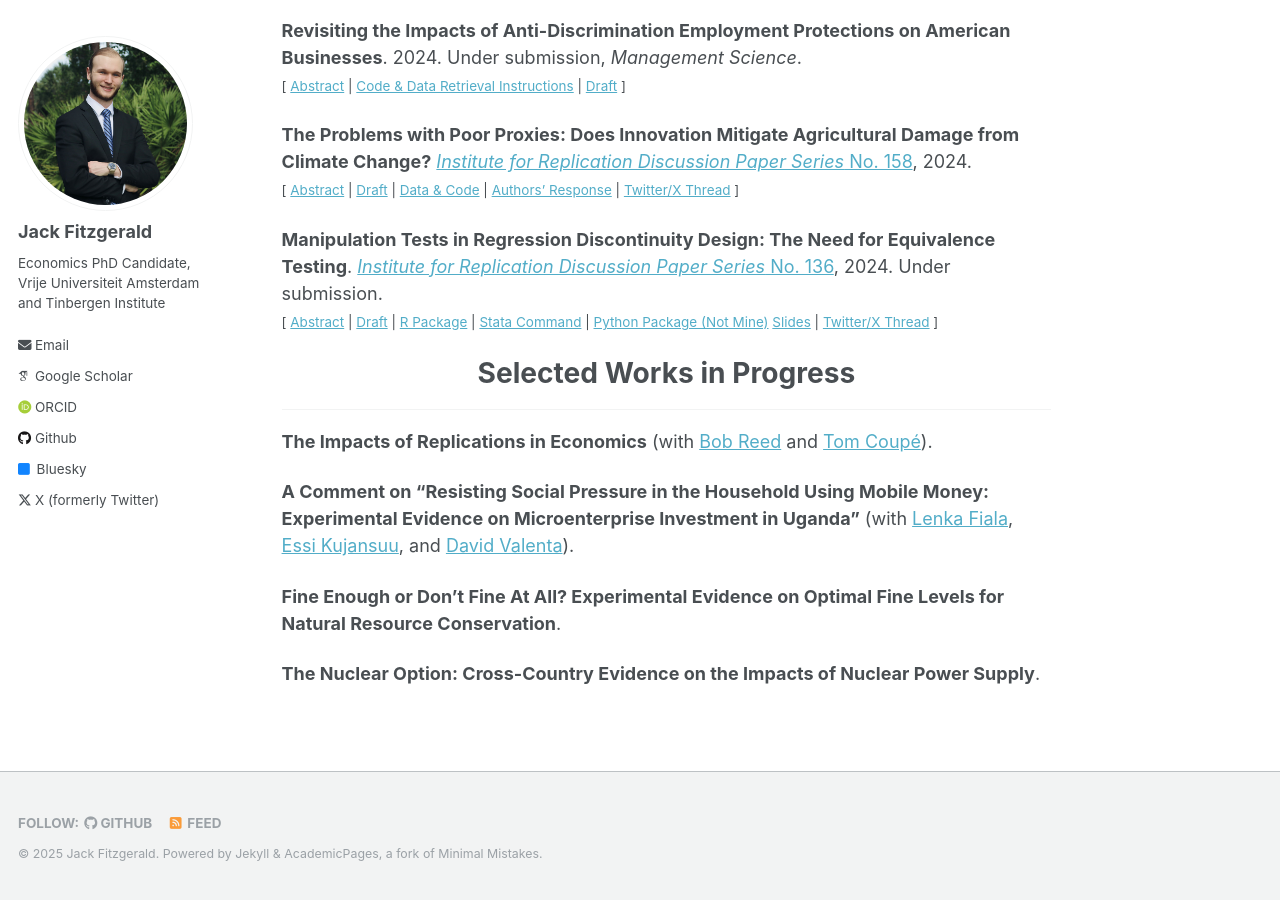
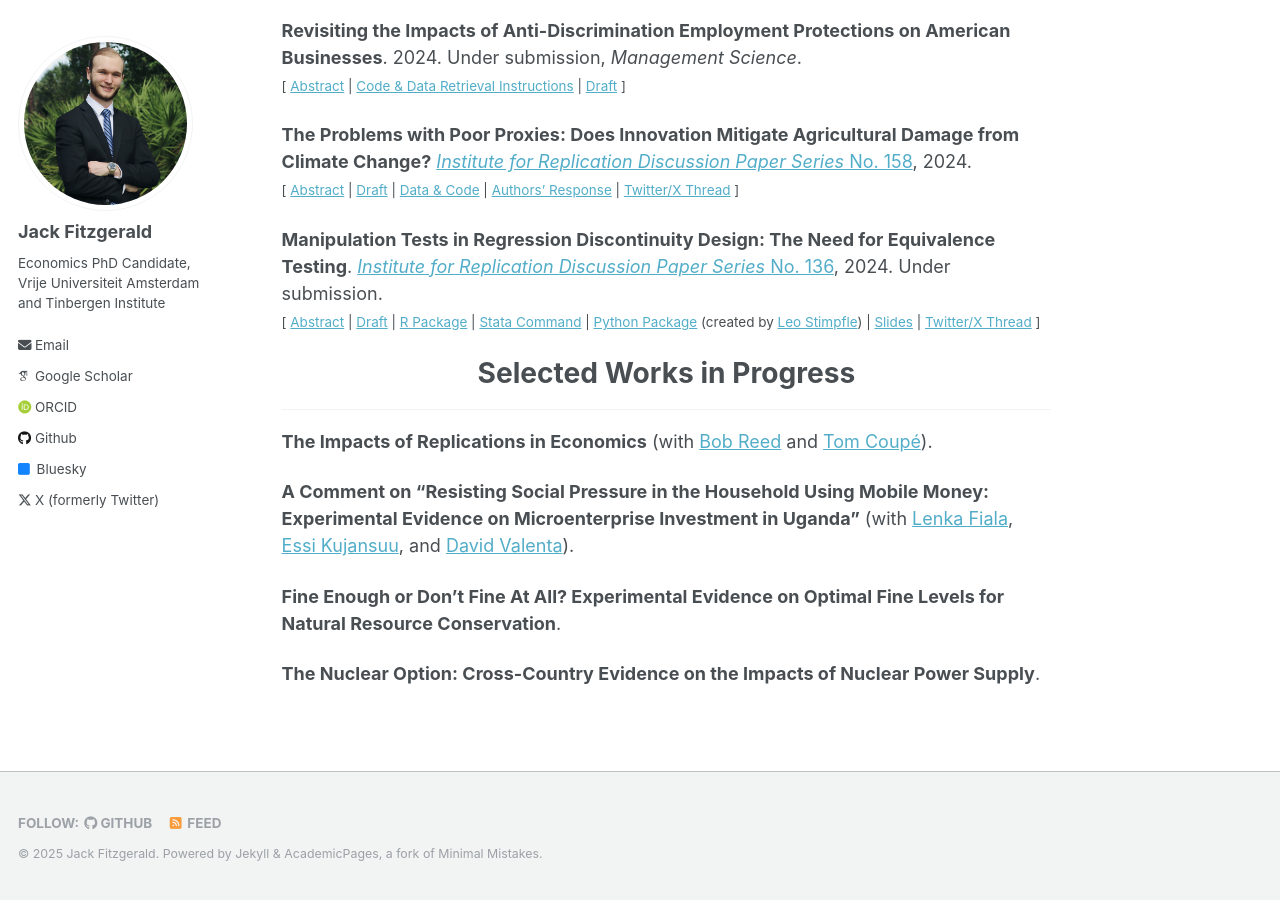
Before and after one commit to jack-fitzgerald/jack-fitzgerald.github.io, a Jekyll site: the page built from _pages/papers.md, in a window 1280 px wide and 900 px high, scrolled down 1152 px. Built offline with Jekyll 4.4.1, drawn with Linux system fonts in a browser that asks for light colours; some web fonts are replaced.

Commit message:
Update papers.md

```diff
--- a/_pages/papers.md
+++ b/_pages/papers.md
@@ -88,7 +88,7 @@ Moscona & Sastry (2023, <i>Quarterly Journal of Economics</i>) - henceforth MS23
 </small><br><br/></div>
 
 **Manipulation Tests in Regression Discontinuity Design: The Need for Equivalence Testing**. [<i>Institute for Replication Discussion Paper Series</i> No. 136](https://hdl.handle.net/10419/300277), 2024. Under submission. <br/>
-<small>[ <a href="#/" onclick="visib('rdd-equiv')">Abstract</a> | [Draft](https://jack-fitzgerald.github.io/files/RDD_Equivalence.pdf) | [R Package](https://github.com/jack-fitzgerald/eqtesting) | [Stata Command](https://github.com/jack-fitzgerald/lddtest) | [Python Package (Not Mine)](https://github.com/leostimpfle/lddtest) [Slides](https://jack-fitzgerald.github.io/files/CDSM24_Slides.pdf) | [Twitter/X Thread](https://threadreaderapp.com/thread/1815334145091920105.html) ] </small>
+<small>[ <a href="#/" onclick="visib('rdd-equiv')">Abstract</a> | [Draft](https://jack-fitzgerald.github.io/files/RDD_Equivalence.pdf) | [R Package](https://github.com/jack-fitzgerald/eqtesting) | [Stata Command](https://github.com/jack-fitzgerald/lddtest) | [Python Package](https://github.com/leostimpfle/lddtest) (created by [Leo Stimpfle](https://www.ugent.be/eb/accountancy-fiscaliteit/en/research/corpfin/team/stimpfle.htm)) | [Slides](https://jack-fitzgerald.github.io/files/CDSM24_Slides.pdf) | [Twitter/X Thread](https://threadreaderapp.com/thread/1815334145091920105.html) ] </small>
 
 <div id="rdd-equiv" style="display: none; text-align: justify; line-height: 1.2" ><small>
 
```
